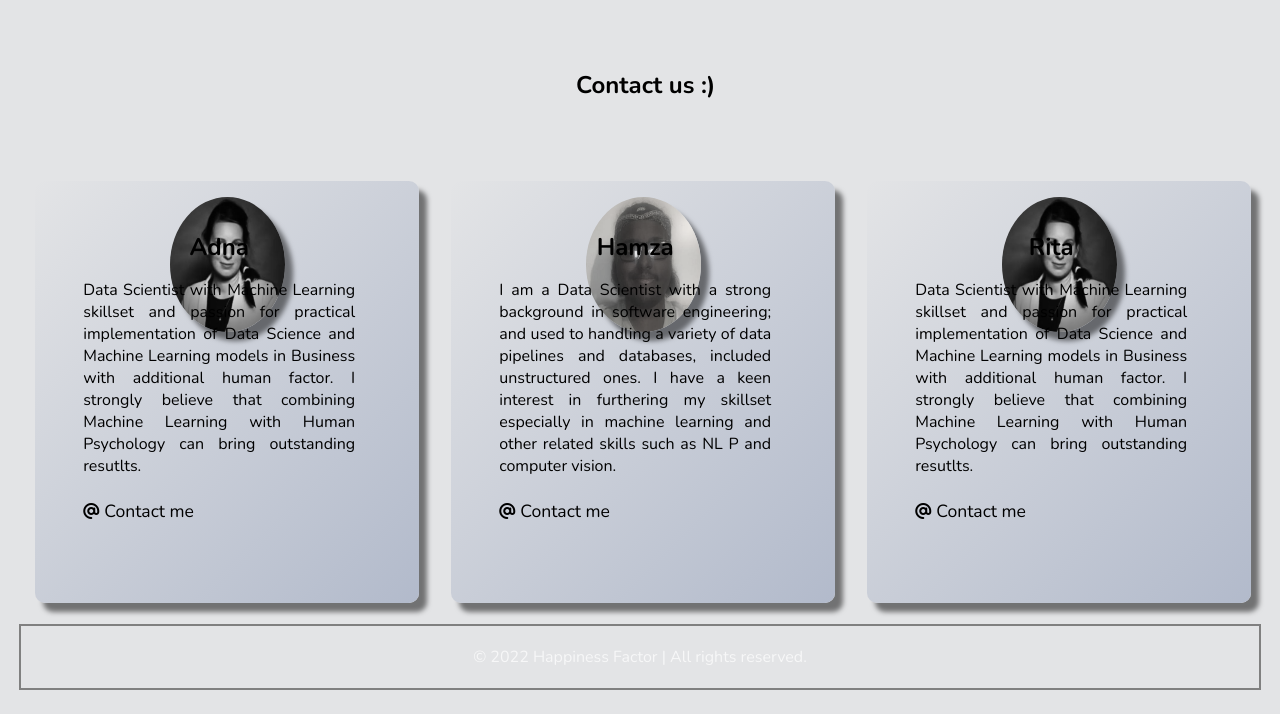
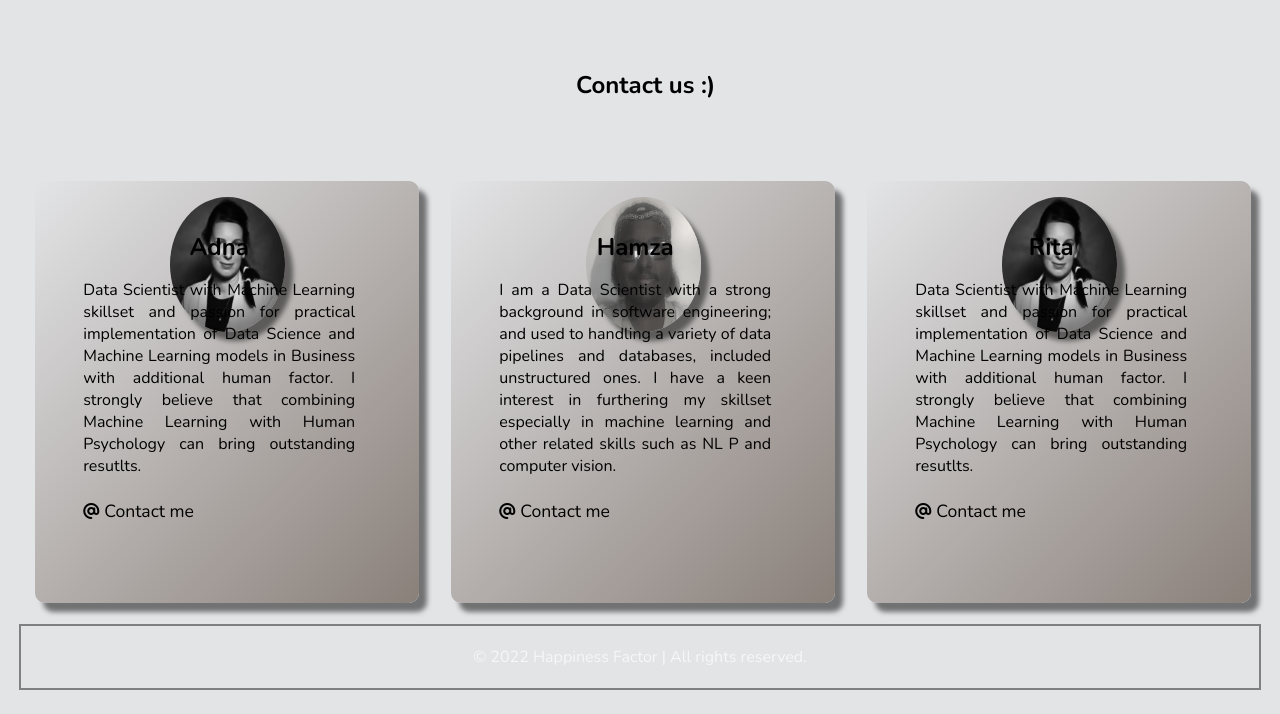
Before and after one commit to rita-s/happiness-factor, a Flask app: page /contact in a window 1280 px wide. Shown: the part 91-805 px from the top of the page. Run offline with Flask 2, Linux system fonts and the light colour scheme; some libraries are stand-ins or nearby versions.

Commit message:
changing colours in contact

```diff
--- a/static/contact.css
+++ b/static/contact.css
@@ -74,7 +74,7 @@ body {
     -webkit-box-shadow: 8px 9px 5px 0px rgba(0,0,0,0.5);
     -moz-box-shadow: 8px 9px 5px 0px rgba(0,0,0,0.5);
     border-radius: 10px;
-    background: linear-gradient(135deg, rgba(227,228,230,1) 0%, rgba(178,186,203,1) 100%);
+    background: linear-gradient(135deg, rgba(227,228,230,1) 0%, rgb(138, 128, 122) 100%);
 }
 
 .adna img, .hamza img, .rita img{
--- a/static/styles.css
+++ b/static/styles.css
@@ -38,7 +38,6 @@ body {
 .box {
   display: grid;
   place-items: center;
-  border: solid 2px grey;
   padding: 10px;
   color: var(--font-color);
 }
```
